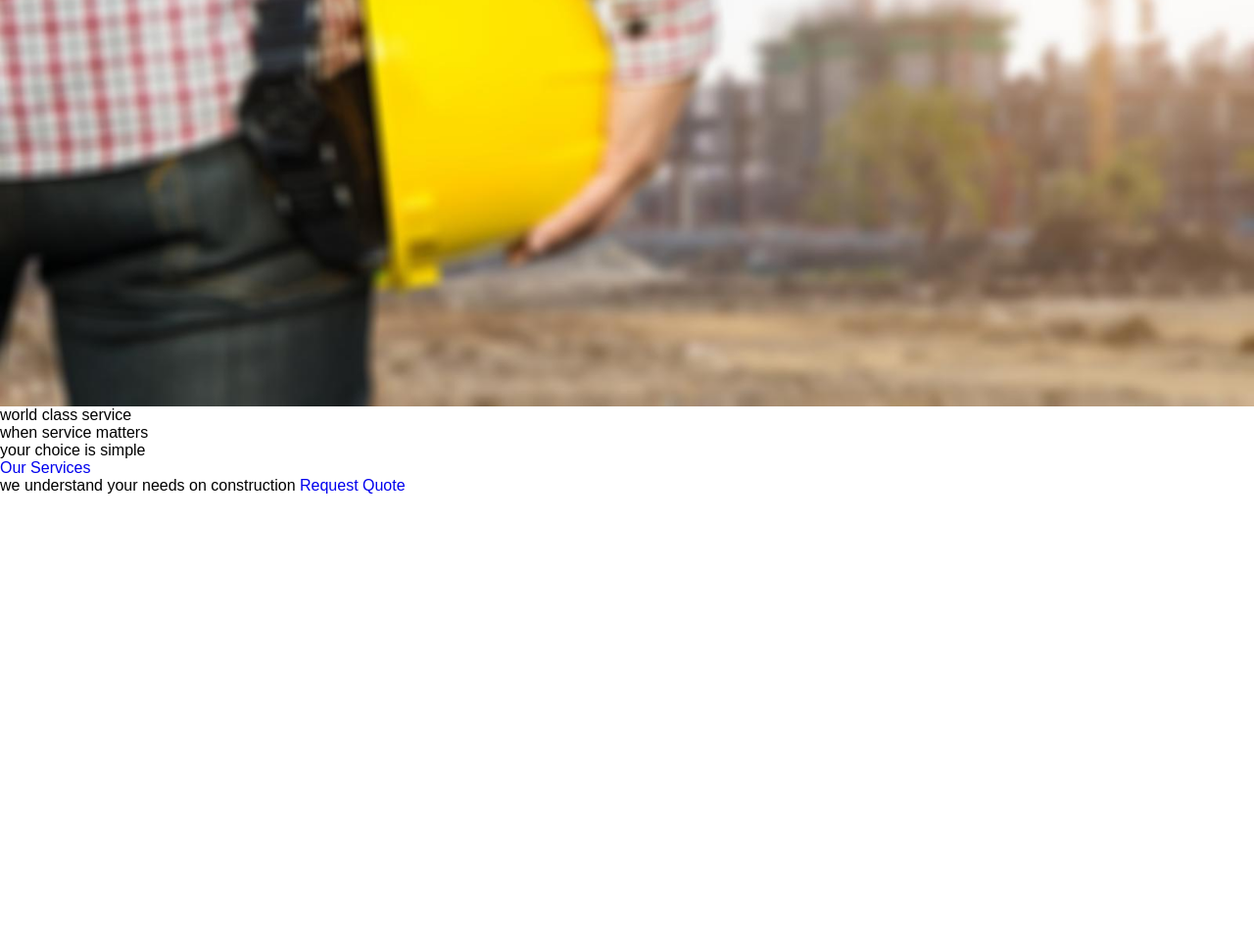
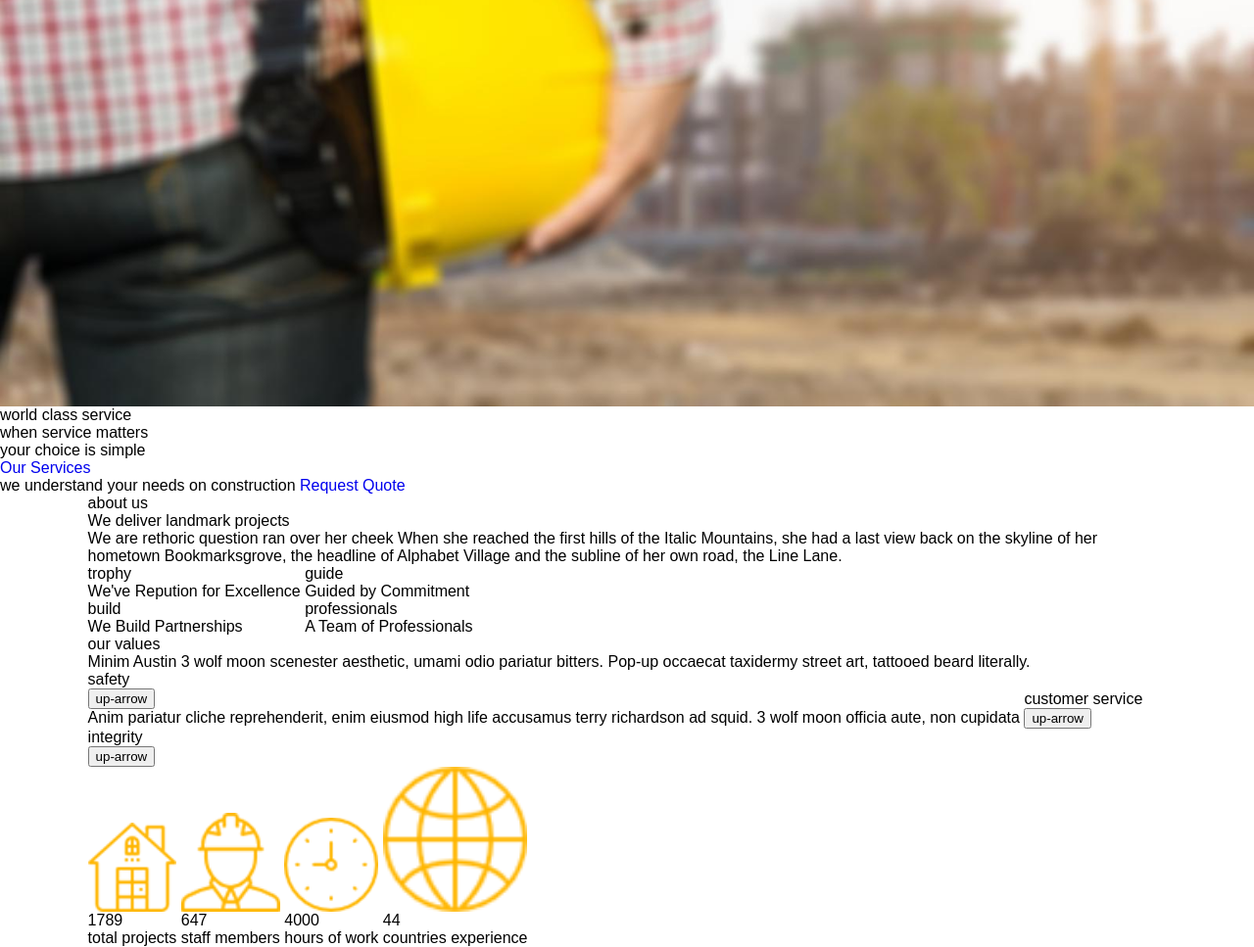
Before and after one commit to leenabhadange01/constraproject, a plain HTML site: page index.html in a window 1280 px wide. Shown: the part 1871-2838 px from the top of the page at 98% size. Before the commit the page ends 2376 px from the top, so only its background shows below. Drawn offline with Linux system fonts and the light colour scheme.

Commit message:
index main section added

```diff
--- a/index.html
+++ b/index.html
@@ -172,7 +172,100 @@
     <!--banner section ends-->
     <!--main section start-->
     <main>
+      <section class="about">
+        <div class="wrapper">
+          <div class="deliver">
+            <h2>about us</h2>
+            <h3>We deliver landmark projects</h3>
+            <p>We are rethoric question ran over her cheek When she reached the first hills of the Italic Mountains, she
+              had a last view back on the skyline of her hometown Bookmarksgrove, the headline of Alphabet Village and
+              the subline of her own road, the Line Lane.
+            </p>
+            <ul class="build">
+              <li>
+                <div class="trophy">
+                  <span>trophy</span>
+                  <h4>We've Repution for Excellence</h4>
+                </div>
+                <div class="partner">
+                  <span>build</span>
+                  <h4>We Build Partnerships</h4>
+                </div>
+              </li>
+              <li>
+                <div class="guide">
+                  <span>guide</span>
+                  <h4>Guided by Commitment</h4>
+                </div>
 
+                <div class="professionals">
+                  <span>professionals</span>
+                  <h4>A Team of Professionals</h4>
+                </div>
+              </li>
+            </ul>
+          </div>
+          <div class="values">
+            <h3>our values</h3>
+            <p>Minim Austin 3 wolf moon scenester aesthetic, umami odio pariatur bitters. Pop-up occaecat taxidermy
+              street art, tattooed beard literally.</p>
+            <ul class="our-service">
+              <li>
+                <div class="safety">
+                  <h4>safety</h4>
+                  <button class="up-arrow">up-arrow</button>
+                  <div class="service-content">
+                    <p>
+                      Anim pariatur cliche reprehenderit, enim eiusmod high life accusamus terry richardson ad squid. 3
+                      wolf moon officia aute, non cupidata
+                    </p>
+                  </div>
+                </div>
+              </li>
+              <li>
+                <div class="customer">
+                  <h4>customer service</h4>
+                  <button class="up-arrow">up-arrow</button>
+                </div>
+              </li>
+              <li>
+                <div class="integrity">
+                  <h4>integrity</h4>
+                  <button class="up-arrow">up-arrow</button>
+                </div>
+              </li>
+            </ul>
+          </div>
+        </div>
+        <!--experience section starts-->
+        <section class="experience">
+          <div class="wrapper">
+            <ul class="total">
+              <li>
+                <figure><img src="assets/images/fact1.png" alt="Constra"></figure>
+                <span>1789</span>
+                <h4>total projects</h4>
+              </li>
+              <li>
+                <figure><img src="assets/images/fact2.png" alt="Constra"></figure>
+                <span>647</span>
+                <h4>staff members</h4>
+              </li>
+              <li>
+                <figure><img src="assets/images/fact3.png" alt="Constra"></figure>
+                <span>4000</span>
+                <h4>hours of work</h4>
+              </li>
+              <li>
+                <figure><img src="assets/images/fact4.png" alt="Constra"></figure>
+                <span>44</span>
+                <h4>countries experience</h4>
+              </li>
+            </ul>
+          </div>
+        </section>
+        <!--experience section starts-->
+      </section>
     </main>
     <!--main section end-->
 
```
